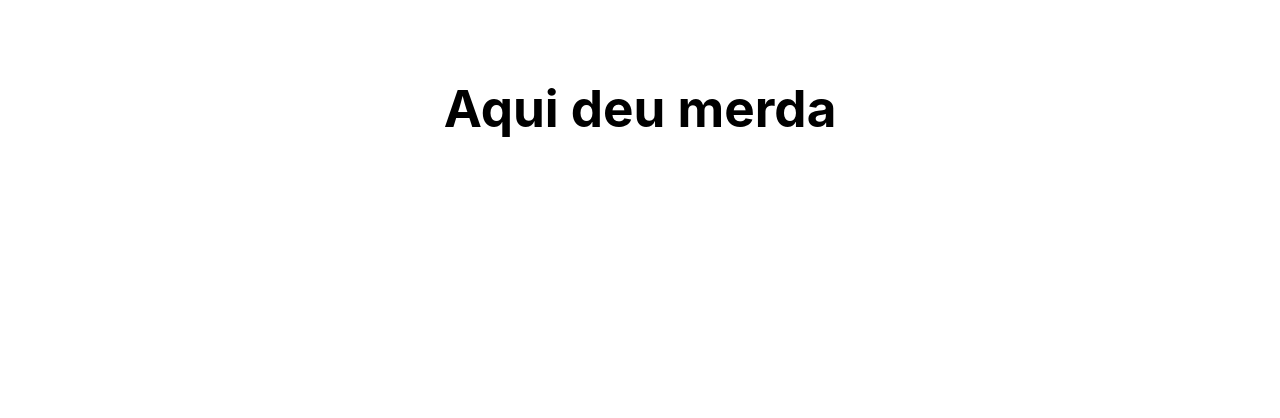
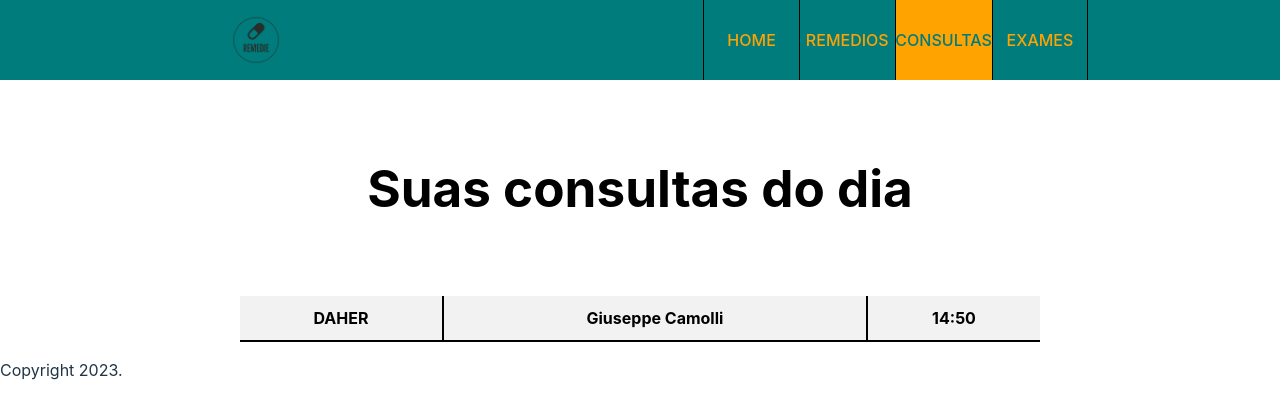
Before and after one commit to Kievv/Projeto-Frontend, a React (Vite) app: page /consultas in a window 1280 px wide. Shown: the top 418 px of the page. Built offline with nearby package versions, Linux system fonts and the light colour scheme.

Commit message:
Tabela e menu corretos

```diff
--- a/src/App.jsx
+++ b/src/App.jsx
@@ -3,15 +3,15 @@ import './App.css';
 import Layout from './components/Layout';
 import Home from './pages/Home';
 import Erro404 from './pages/Erro404';
-import Consulta from './pages/paginaConsulta/Consulta';
+import Consultas from './pages/paginaConsulta/Consultas';
 
 function App() {
   return (
     <BrowserRouter>
       <Routes>
-        <Route element={<Layout />} >
-          <Route path="/" element={<Home />} />
-          <Route path="/consulta" element={<Consulta />} />
+        <Route element={<Layout />}>
+          <Route path="/home" element={<Home />} />
+          <Route path="/consultas" element={<Consultas />} />
         </Route>
         <Route path="*" element={<Erro404 />} />
       </Routes>
--- a/src/components/Header/index.jsx
+++ b/src/components/Header/index.jsx
@@ -1,13 +1,9 @@
 import Navbar from '../Navbar';
 
-const menu = ['HOME', 'REMÉDIOS', 'CONSULTAS', 'EXAMES'];
+const menu = ['home', 'remedios', 'consultas', 'exames'];
 
 const Header = () => {
-  return (
-
-      <Navbar itens={menu} />
-
-  )
+  return <Navbar itens={menu} />;
 };
 
 export default Header;
--- a/src/components/Navbar/index.jsx
+++ b/src/components/Navbar/index.jsx
@@ -14,7 +14,7 @@ const Navbar = (props) => {
           {props.itens.map((item) => (
             <li key={item}>
               <NavLink to={'/' + item} className="links">
-                {item}
+                {item.toUpperCase()}
               </NavLink>
             </li>
           ))}
--- a/src/components/tabela/Tabela.jsx
+++ b/src/components/tabela/Tabela.jsx
@@ -1,38 +1,16 @@
 import React from 'react';
-import "./Tabela.css"
+import './Tabela.css';
 
-function Tabela() {
+function Tabela(props) {
   return (
     <table>
       <thead>
         <tr>
-          <th>HOSPITAL</th>
-          <th>MÉDICO</th>
-          <th class="last-column">HORÁRIO</th>
+          <th>{props.hospital}</th>
+          <th>{props.medico}</th>
+          <th className="last-column">{props.horario}</th>
         </tr>
       </thead>
-      <tbody>
-        <tr>
-          <td>HOSPITAL</td>
-          <td>MÉDICO</td>
-          <td class="last-column">HORÁRIO</td>
-        </tr>
-        <tr>
-          <td>HOSPITAL</td>
-          <td>MÉDICO</td>
-          <td class="last-column">HORÁRIO</td>
-        </tr>
-        <tr>
-          <td>HOSPITAL</td>
-          <td>MÉDICO</td>
-          <td class="last-column">HORÁRIO</td>
-        </tr>
-        <tr>
-          <td>HOSPITAL</td>
-          <td>MÉDICO</td>
-          <td class="last-column">HORÁRIO</td>
-        </tr>
-      </tbody>
     </table>
   );
 }
--- a/src/pages/paginaConsulta/Consulta.jsx
+++ /dev/null
@@ -1,12 +0,0 @@
-import Tabela from "../../components/tabela/Tabela";
-
-const Consulta = () => {
-    return (
-        <>
-            <h1>Suas consultas do dia</h1>
-            <Tabela/>
-        </>
-    )
-  };
-
-  export default Consulta;
--- /dev/null
+++ b/src/pages/paginaConsulta/Consultas.jsx
@@ -0,0 +1,12 @@
+import Tabela from '../../components/tabela/Tabela';
+
+const Consultas = () => {
+  return (
+    <>
+      <h1>Suas consultas do dia</h1>
+      <Tabela hospital="DAHER" medico="Giuseppe Camolli" horario="14:50" />
+    </>
+  );
+};
+
+export default Consultas;
```
